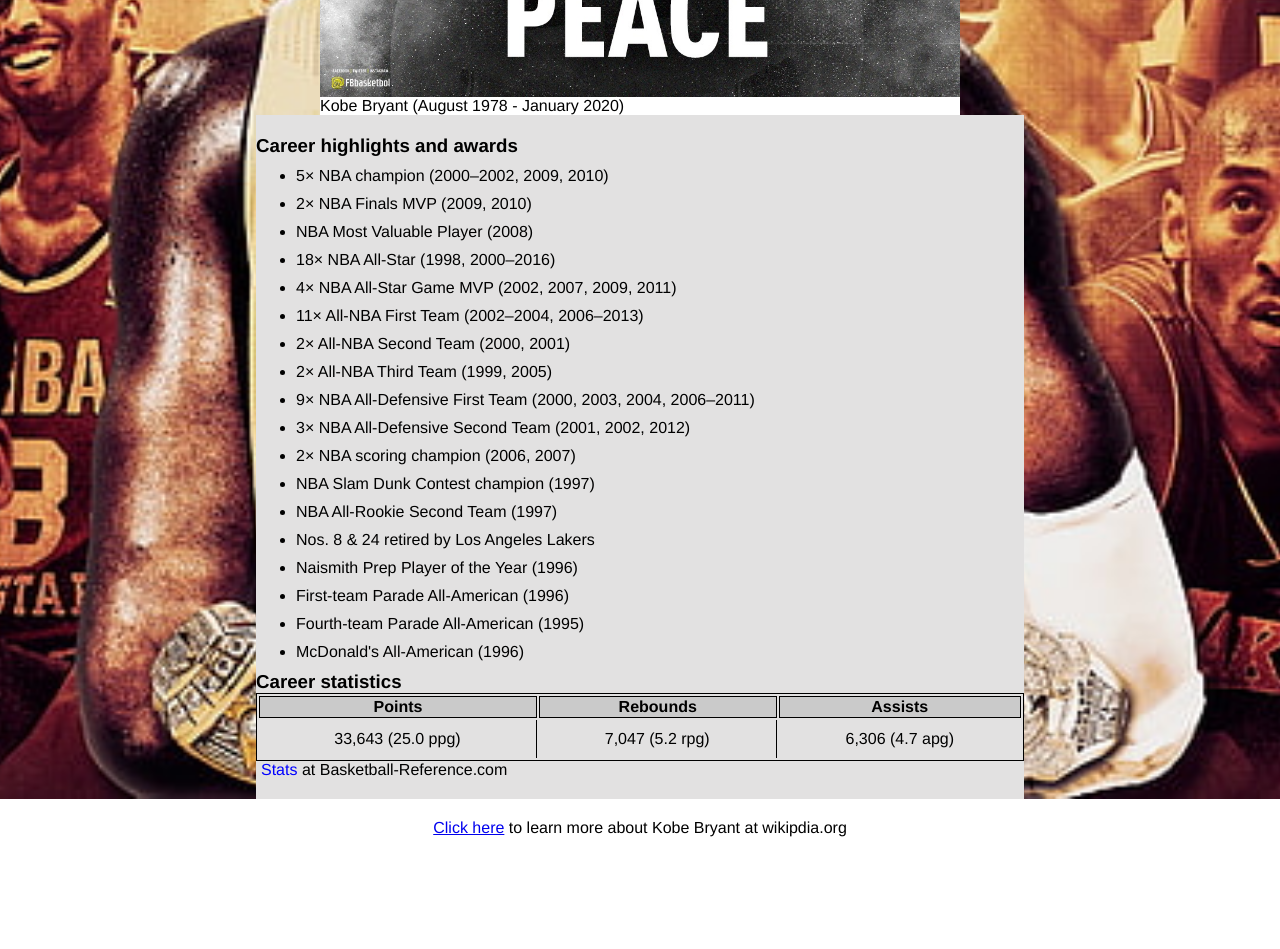
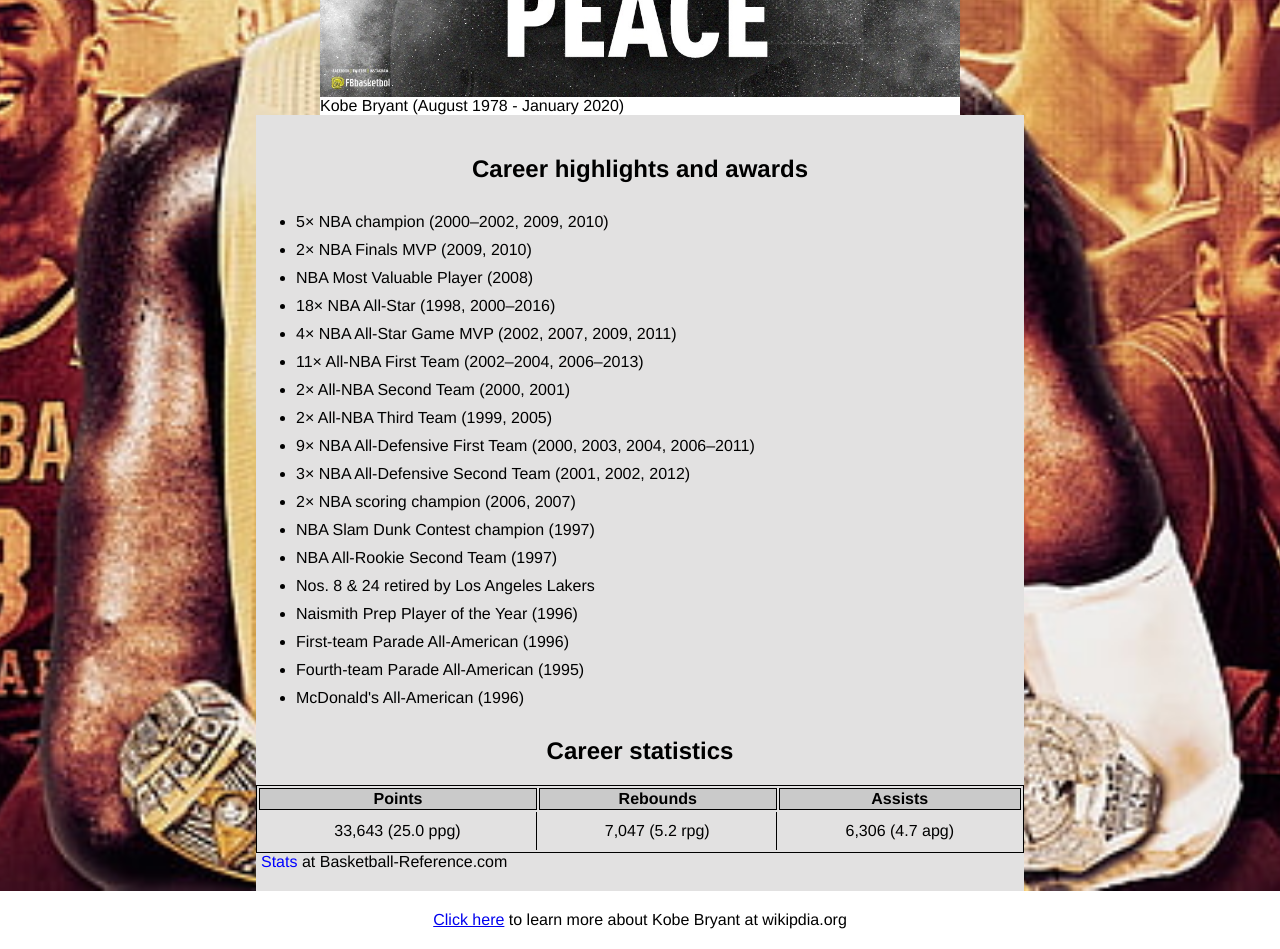
Before and after one commit to knorful/tribute-page-01, a plain HTML site: page index.html in a window 1280 px wide. Shown: the part 620-1569 px from the top of the page. Before the commit the page ends 1477 px from the top, so only its background shows below. Drawn offline with Linux system fonts and the light colour scheme.

```diff
--- a/index.html
+++ b/index.html
@@ -17,7 +17,7 @@
 
       <article id="tribute-info">
         <section id="career-highlights">
-          <h3>Career highlights and awards</h3>
+          <h2>Career highlights and awards</h2>
           <ul>
             <li>5× NBA champion (2000–2002, 2009, 2010)</li>
             <li>2× NBA Finals MVP (2009, 2010)</li>
@@ -43,7 +43,7 @@
         </section>
 
         <section id="career-stats">
-          <h3>Career statistics</h3>
+          <h2>Career statistics</h2>
           <table>
             <thead>
               <tr>
@@ -72,6 +72,7 @@
         </section>
       </article>
     </main>
+
     <footer>
       <p>
         <a target="_blank" href="https://en.wikipedia.org/wiki/Kobe_Bryant"
```
